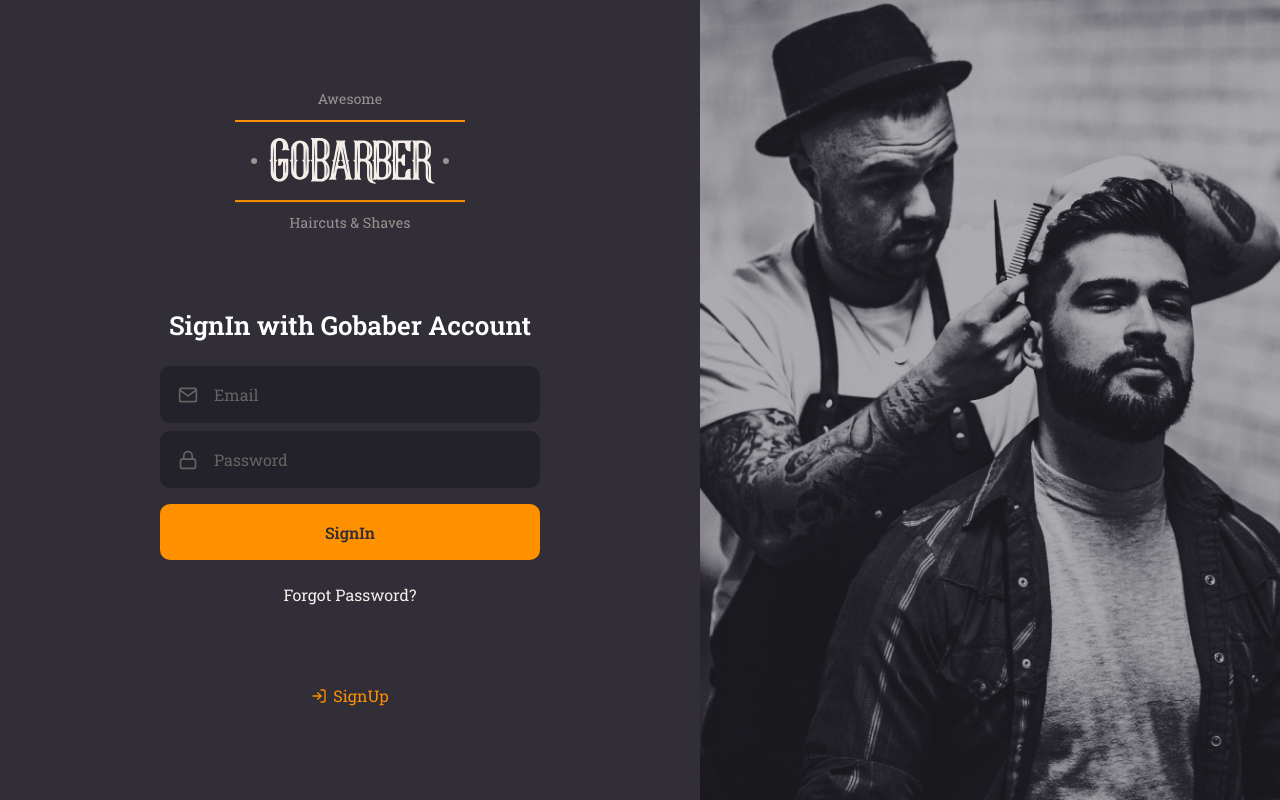
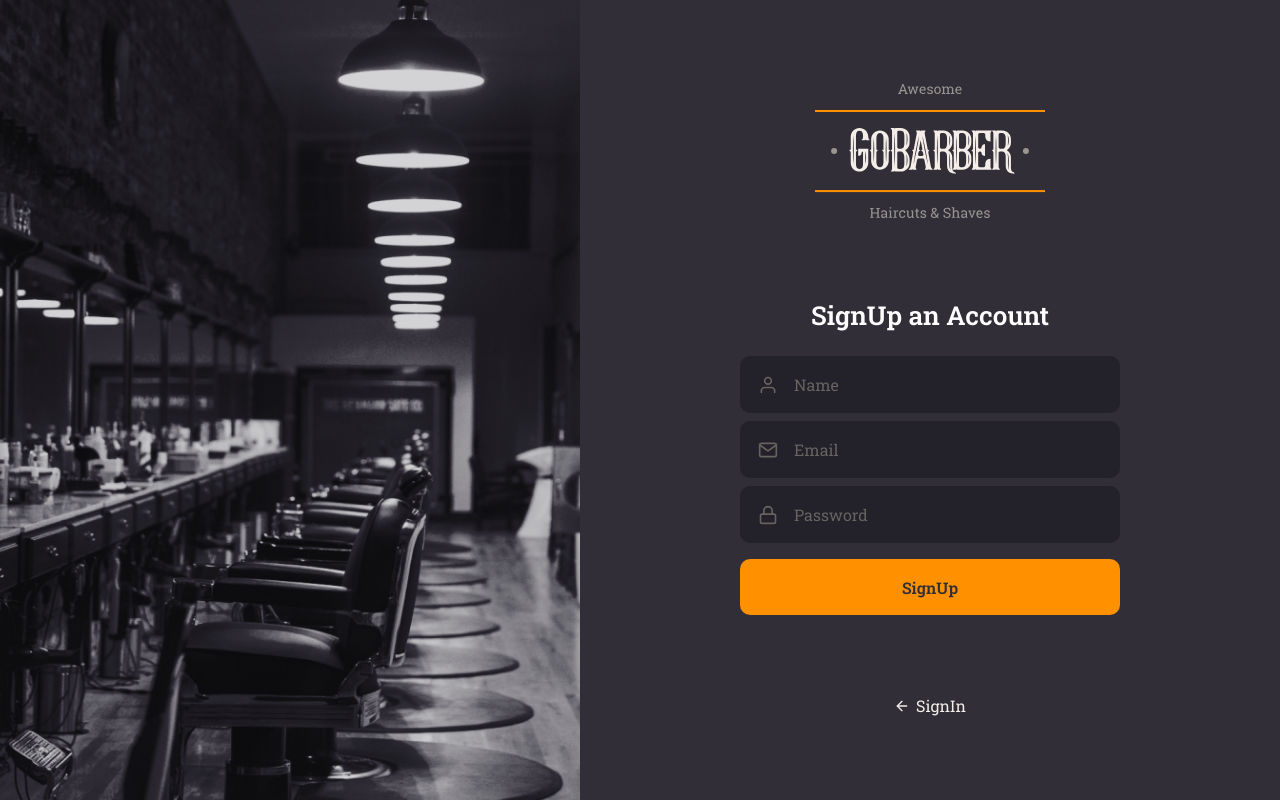
Before and after one commit to sergiocme/gobarber-web, a React (Create React App) app: page /signup in a window 1280 px wide. Built offline with nearby package versions, Linux system fonts and the light colour scheme.

Commit message:
Add and style signup page

```diff
--- a/src/App.tsx
+++ b/src/App.tsx
@@ -2,10 +2,11 @@
 import GlobalStyle from './styles/global';
 
 import SignIn from './pages/SignIn';
+import SignUp from './pages/SignUp';
 
 const App: React.FC = () => (
   <>
-    <SignIn />
+    <SignUp />
     <GlobalStyle />
   </>
 );
--- /dev/null
+++ b/src/pages/SignUp/index.tsx
@@ -0,0 +1,38 @@
+import React from 'react';
+import { FiArrowLeft, FiMail, FiUser, FiLock } from 'react-icons/fi';
+
+import { Container, Content, Background } from './styles';
+
+import Input from '../../components/Input';
+import Button from '../../components/Button';
+
+import logoImg from '../../assets/logo.svg';
+
+const SignIn: React.FC = () => (
+  <Container>
+    <Content>
+      <img src={logoImg} alt="Gobaber's logo" />
+      <form>
+        <h1>SignUp an Account</h1>
+
+        <Input name="name" icon={FiUser} placeholder="Name" />
+        <Input name="email" icon={FiMail} placeholder="Email" />
+        <Input
+          name="password"
+          icon={FiLock}
+          type="password"
+          placeholder="Password"
+        />
+        <Button type="submit">SignUp</Button>
+      </form>
+
+      <a href="#newAccount">
+        <FiArrowLeft />
+        SignIn
+      </a>
+    </Content>
+    <Background />
+  </Container>
+);
+
+export default SignIn;
--- /dev/null
+++ b/src/pages/SignUp/styles.ts
@@ -0,0 +1,55 @@
+import styled from 'styled-components';
+import { shade } from 'polished';
+import signUpbackgroundImg from '../../assets/signup-background.png';
+
+export const Container = styled.div`
+  height: 100vh;
+  display: flex;
+  flex-direction: row-reverse;
+  align-items: stretch;
+`;
+
+export const Content = styled.div`
+  display: flex;
+  flex-direction: column;
+  justify-content: center;
+  align-items: center;
+  width: 100%;
+  max-width: 700px;
+
+  form {
+    display: flex;
+    flex-direction: column;
+    margin: 80px 0;
+    width: 380px;
+    align-items: center;
+
+    h1 {
+      font-size: 26px;
+      margin-bottom: 24px;
+    }
+  }
+
+  > a {
+    color: #f4ede8;
+    display: block;
+    text-decoration: none;
+    transition: color 0.2s;
+    display: flex;
+    align-items: center;
+
+    &:hover {
+      color: ${shade(0.2, '#f4ede8')};
+    }
+
+    svg {
+      margin-right: 6px;
+    }
+  }
+`;
+
+export const Background = styled.div`
+  flex: 1;
+  background: url(${signUpbackgroundImg}) no-repeat center;
+  background-size: cover;
+`;
```
Also changed, not shown: src/assets/signup-background.png (added).
